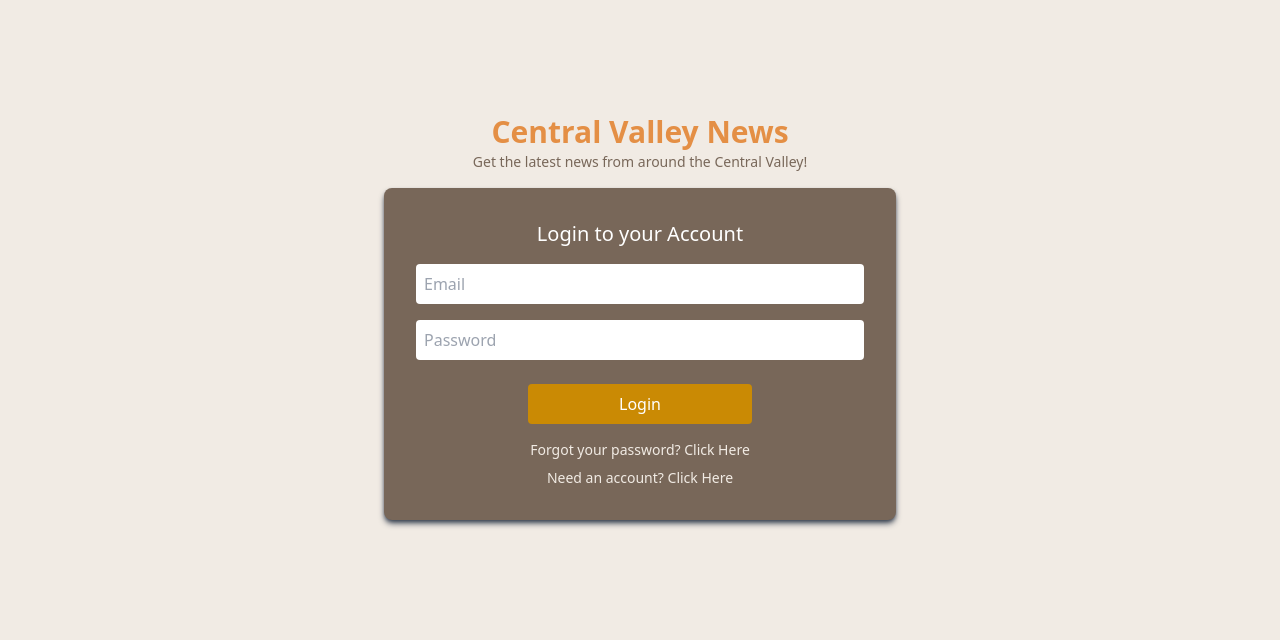
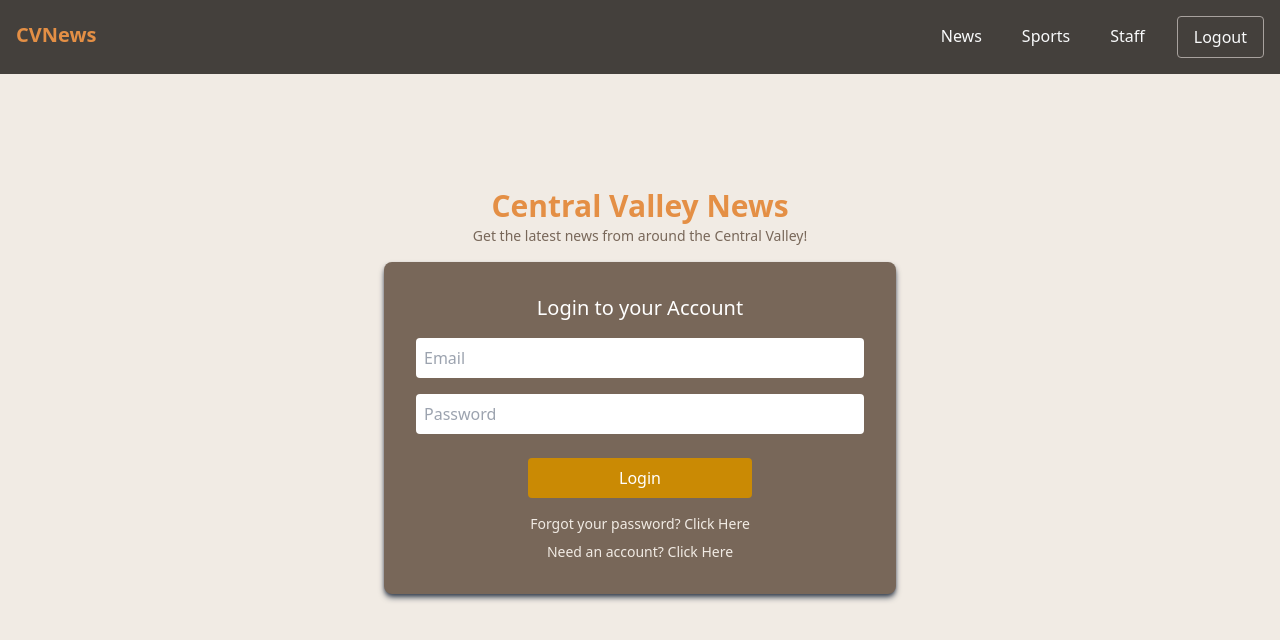
Before and after one commit to Algorithm-Allies/valleyNews, a React (Vite) app in the folder client/: page /auth/login in a window 1280 px wide. Shown: the top 640 px of the page. Built offline with nearby package versions, Linux system fonts and the light colour scheme.

Commit message:
initial design of navbar

```diff
--- a/client/src/components/Auth/AuthLayout.jsx
+++ b/client/src/components/Auth/AuthLayout.jsx
@@ -2,7 +2,8 @@ import { Outlet } from "react-router-dom";
 import NavBar from "../NavBar";
 function AuthLayout() {
   return (
-    <div className="min-h-screen pb-[5vh] bg-brown-100">
+    <div className="min-h-screen pb-[5vh] bg-brown-100 ">
+      <NavBar />
       <div className="flex flex-col items-center justify-center max-w-[80vw] w-full mx-auto pt-[15vh]">
         <div className="space-y-2 text-center mb-4">
           <h1 className="text-3xl leading-6 font-bold text-custom-orange">
--- a/client/src/components/NavBar.jsx
+++ b/client/src/components/NavBar.jsx
@@ -1,48 +1,77 @@
 import React from "react";
+import { Link } from "react-router-dom";
+
+// function NavBar() {
+//   return (
+//     <nav>
+//       <ul className="flex *:text-gray-600 border-blue-300 justify-center pt-2">
+//         <li className="py-2 border-r-2 border-gray-300">
+//           <a href="#" className="hover:text-yellow-600">
+//             Home
+//           </a>
+//         </li>
+//         <li className="py-2  border-r-2 border-gray-300">
+//           <a href="#" className=" hover:text-yellow-600">
+//             Local
+//           </a>
+//         </li>
+//         <li className="py-2 border-r-2 border-gray-300">
+//           <a href="#" className="hover:text-yellow-600">
+//             Sports
+//           </a>
+//         </li>
+//         <li className="py-2 border-r-2 border-gray-300">
+//           <a href="#" className="hover:text-yellow-600">
+//             Crime
+//           </a>
+//         </li>
+//         <li className="py-2 border-r-2 border-gray-300">
+//           <a href="#" className="hover:text-yellow-600">
+//             Subscribe
+//           </a>
+//         </li>
+//         <li className="py-2 border-r-2 border-gray-300">
+//           <a href="#" className="hover:text-yellow-600">
+//             Staff
+//           </a>
+//         </li>
+//         <li className="py-2">
+//           <a
+//             href="#"
+//             className="text-yellow-600 font-medium hover:text-yellow-600"
+//           >
+//             Login
+//           </a>
+//         </li>
+//       </ul>
+//     </nav>
+//   );
+// }
 
 function NavBar() {
   return (
-    <nav>
-      <ul className="flex *:text-gray-600 border-blue-300 justify-center pt-2">
-        <li className="py-2 border-r-2 border-gray-300">
-          <a href="#" className="hover:text-yellow-600">
-            Home
-          </a>
-        </li>
-        <li className="py-2  border-r-2 border-gray-300">
-          <a href="#" className=" hover:text-yellow-600">
-            Local
-          </a>
-        </li>
-        <li className="py-2 border-r-2 border-gray-300">
-          <a href="#" className="hover:text-yellow-600">
-            Sports
-          </a>
-        </li>
-        <li className="py-2 border-r-2 border-gray-300">
-          <a href="#" className="hover:text-yellow-600">
-            Crime
-          </a>
-        </li>
-        <li className="py-2 border-r-2 border-gray-300">
-          <a href="#" className="hover:text-yellow-600">
-            Subscribe
-          </a>
-        </li>
-        <li className="py-2 border-r-2 border-gray-300">
-          <a href="#" className="hover:text-yellow-600">
-            Staff
-          </a>
-        </li>
-        <li className="py-2">
-          <a
-            href="#"
-            className="text-yellow-600 font-medium hover:text-yellow-600"
-          >
-            Login
-          </a>
-        </li>
-      </ul>
+    <nav className="bg-stone-700 p-4">
+      <div className="max-w-7xl mx-auto flex items-baseline">
+        <Link className=" text-custom-orange text-xl font-bold" to="/">
+          CVNews
+        </Link>
+        <ul className="ml-auto flex gap-6 text-gray-50">
+          <li>
+            <Link className="inline-block text-base p-2">News</Link>
+          </li>
+          <li>
+            <Link className="inline-block text-base p-2">Sports</Link>
+          </li>
+          <li>
+            <Link className="inline-block text-base p-2">Staff</Link>
+          </li>
+          <li>
+            <button className="text-base border py-2 px-4 border-stone-400 rounded">
+              Logout
+            </button>
+          </li>
+        </ul>
+      </div>
     </nav>
   );
 }
```
